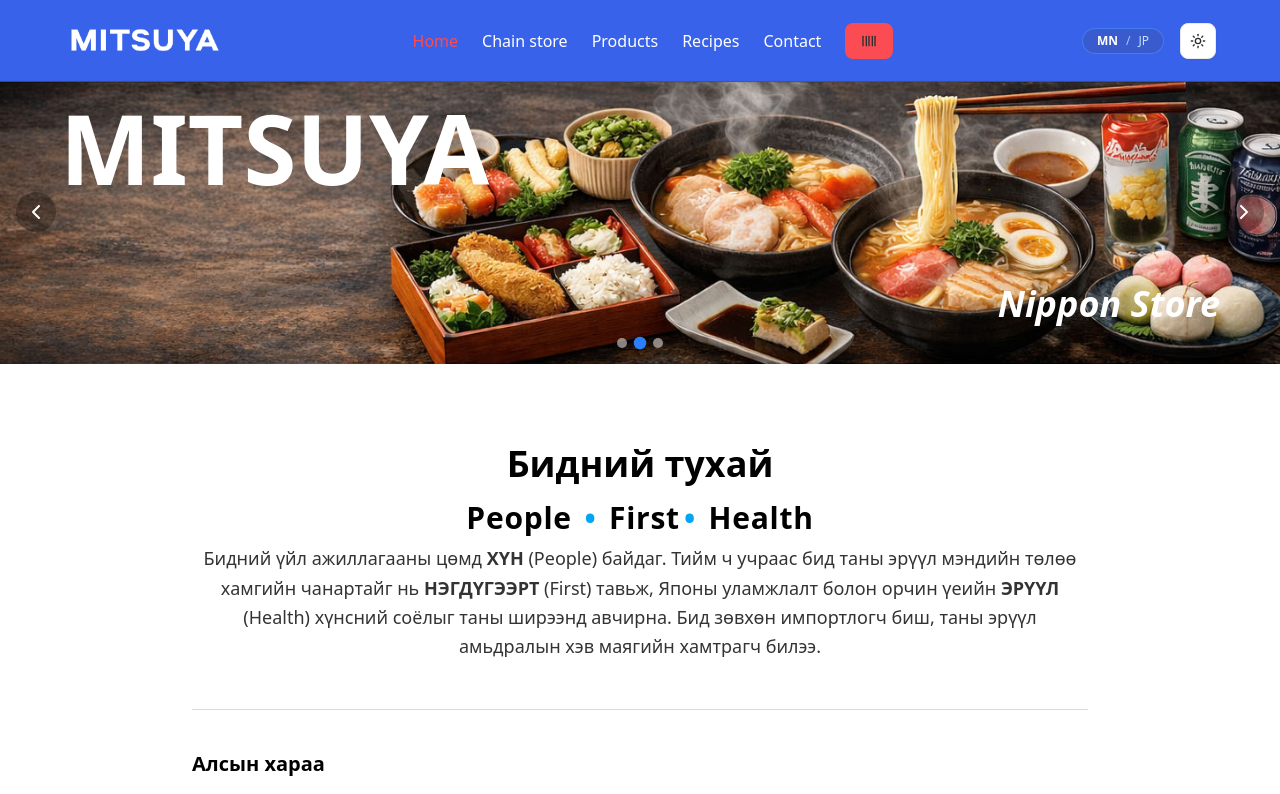
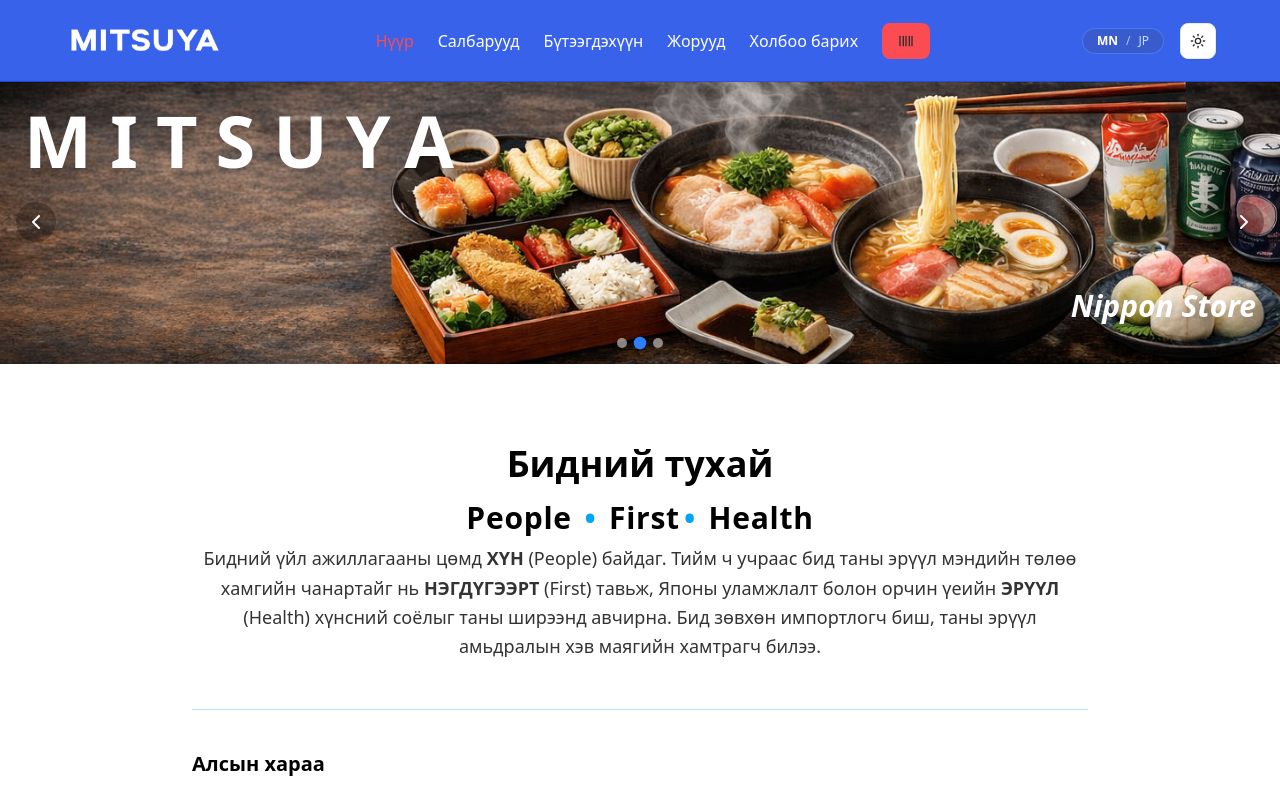
Before and after one commit to Gerlee1101/mitsuya, a Next.js app: page / in a window 1280 px wide. Shown: the top 794 px of the page. Built offline with nearby package versions, Linux system fonts and the light colour scheme.

Commit message:
carousel position

```diff
--- a/src/_component/CoverCarousel.tsx
+++ b/src/_component/CoverCarousel.tsx
@@ -27,14 +27,26 @@ export function CoverCarousel() {
 
   return (
     <div className="relative w-full overflow-hidden">
-      <h4 className="text-8xl font-bold text-center mt-5 top-5 left-15 absolute text-white z-50">MITSUYA</h4>
-      <h4 className="text-4xl font-bold italic text-center mt-5 bottom-10 right-15 absolute text-white z-50">Nippon Store</h4>
+      {/* Brand text overlay */}
+      <div className="pointer-events-none absolute inset-0 z-10">
+        {/* Top-left: MITSUYA */}
+        <h4 className="absolute top-6 left-6 text-3xl sm:text-4xl md:text-5xl lg:text-6xl xl:text-7xl font-extrabold tracking-[0.25em] text-white drop-shadow-md">
+          MITSUYA
+        </h4>
+        {/* Bottom-right: Nippon Store */}
+        <h4 className="absolute bottom-10 right-6 text-base sm:text-lg md:text-xl lg:text-2xl xl:text-3xl font-semibold italic text-white drop-shadow-md">
+          Nippon Store
+        </h4>
+      </div>
       <div
         className="flex transition-transform duration-500 ease-out"
         style={{ transform: `translateX(-${currentIndex * 100}%)` }}
       >
         {images.map((src, i) => (
-          <div key={i} className="mt-5 relative w-full shrink-0 aspect-9/2 min-h-50 md:min-h-70">
+          <div
+            key={i}
+            className="relative w-full shrink-0 aspect-9/2 min-h-50 md:min-h-70"
+          >
             <Image
               src={src}
               alt={`Cover ${i + 1}`}
--- a/src/_component/Footer.tsx
+++ b/src/_component/Footer.tsx
@@ -7,6 +7,7 @@ export const Footer = () => {
     { label: "Нүүр", href: "/" },
     { label: "Салбарууд", href: "/chain-store" },
     { label: "Бүтээгдэхүүн", href: "/products" },
+    { label: "Жорууд", href: "/recipes" },
     { label: "Холбоо барих", href: "/contact" },
   ]
 
--- a/src/_component/Header.tsx
+++ b/src/_component/Header.tsx
@@ -25,11 +25,11 @@ export const Header = () => {
           { label: "お問い合わせ", href: "/contact" },
         ]
       : [
-          { label: "Home", href: "/" },
-          { label: "Chain store", href: "/chain-store" },
-          { label: "Products", href: "/products" },
-          { label: "Recipes", href: "/recipes" },
-          { label: "Contact", href: "/contact" },
+          { label: "Нүүр", href: "/" },
+          { label: "Салбарууд", href: "/chain-store" },
+          { label: "Бүтээгдэхүүн", href: "/products" },
+          { label: "Жорууд", href: "/recipes" },
+          { label: "Холбоо барих", href: "/contact" },
         ]
 
   return (
--- a/src/app/chain-store/page.tsx
+++ b/src/app/chain-store/page.tsx
@@ -56,7 +56,7 @@ export default function ChainStorePage() {
       phone: "+976 99892111",
       hours: "11:00 - 20:00",
       description: "Яармагийн хорооллын хамгийн том худалдааны төвд байрлалтай",
-      features: ["Хүнсний зах дотор", "Зогсоол", "Зөвлөгөө", "Нарны зам дагуу", "Ресторан"],
+      features: ["Хүнсний зах дотор", "Зогсоол", "Зөвлөгөө", "Яармагийн төв зам дагуу", "Ресторан"],
     },
     {
       id: 4,
--- a/src/app/page.tsx
+++ b/src/app/page.tsx
@@ -6,10 +6,12 @@ import { Ceo } from "@/_component/Ceo";
 
 export default function Home() {
   return (
-    <div className="mt-15 mb-15 relative">
-      <CoverCarousel />
-      <HomePage />
-      <Ceo/>
-    </div>
+    <main className="relative min-h-screen">
+      <div className="pt-16 md:pt-20 pb-12 md:pb-16">
+        <CoverCarousel />
+        <HomePage />
+        <Ceo />
+      </div>
+    </main>
   );
 }
```
